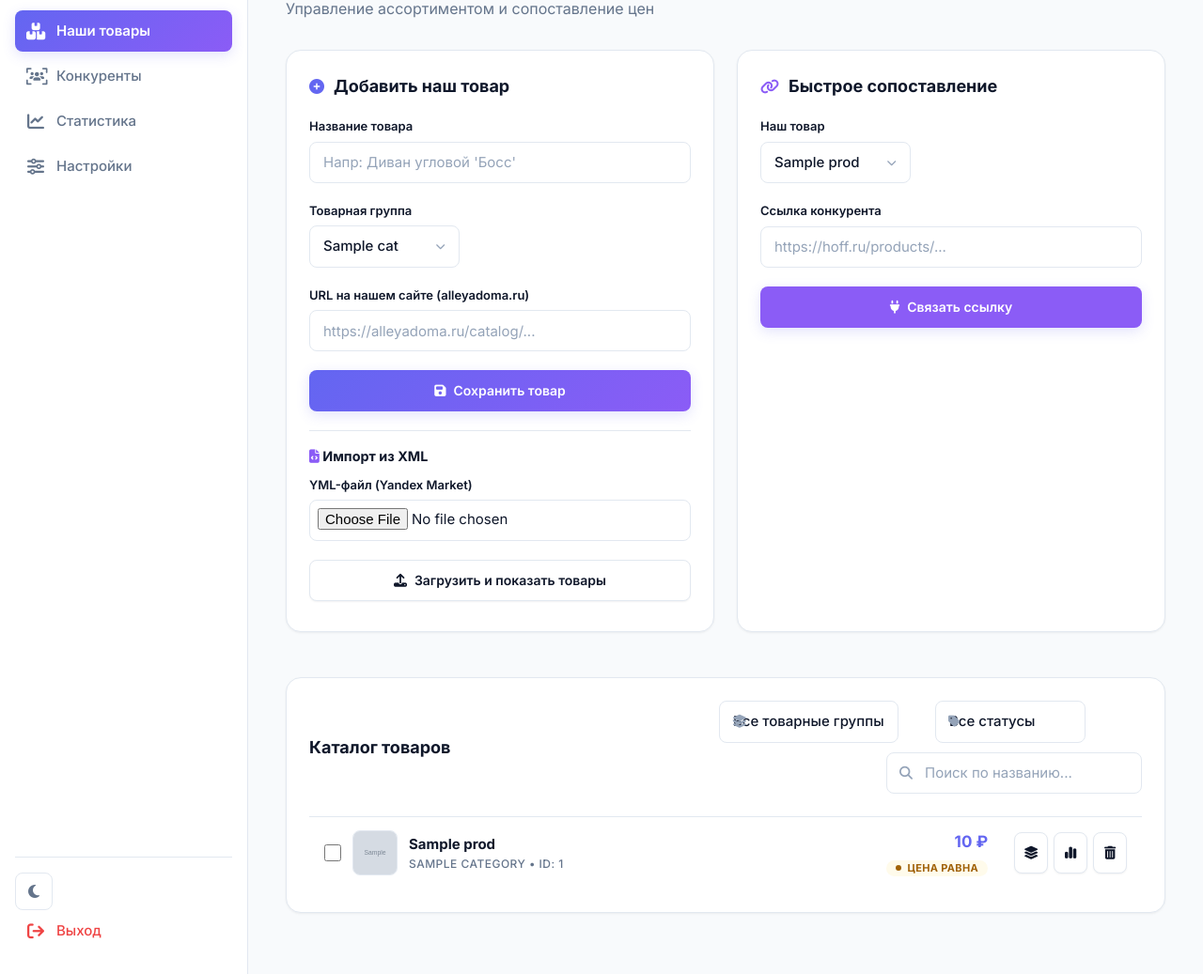
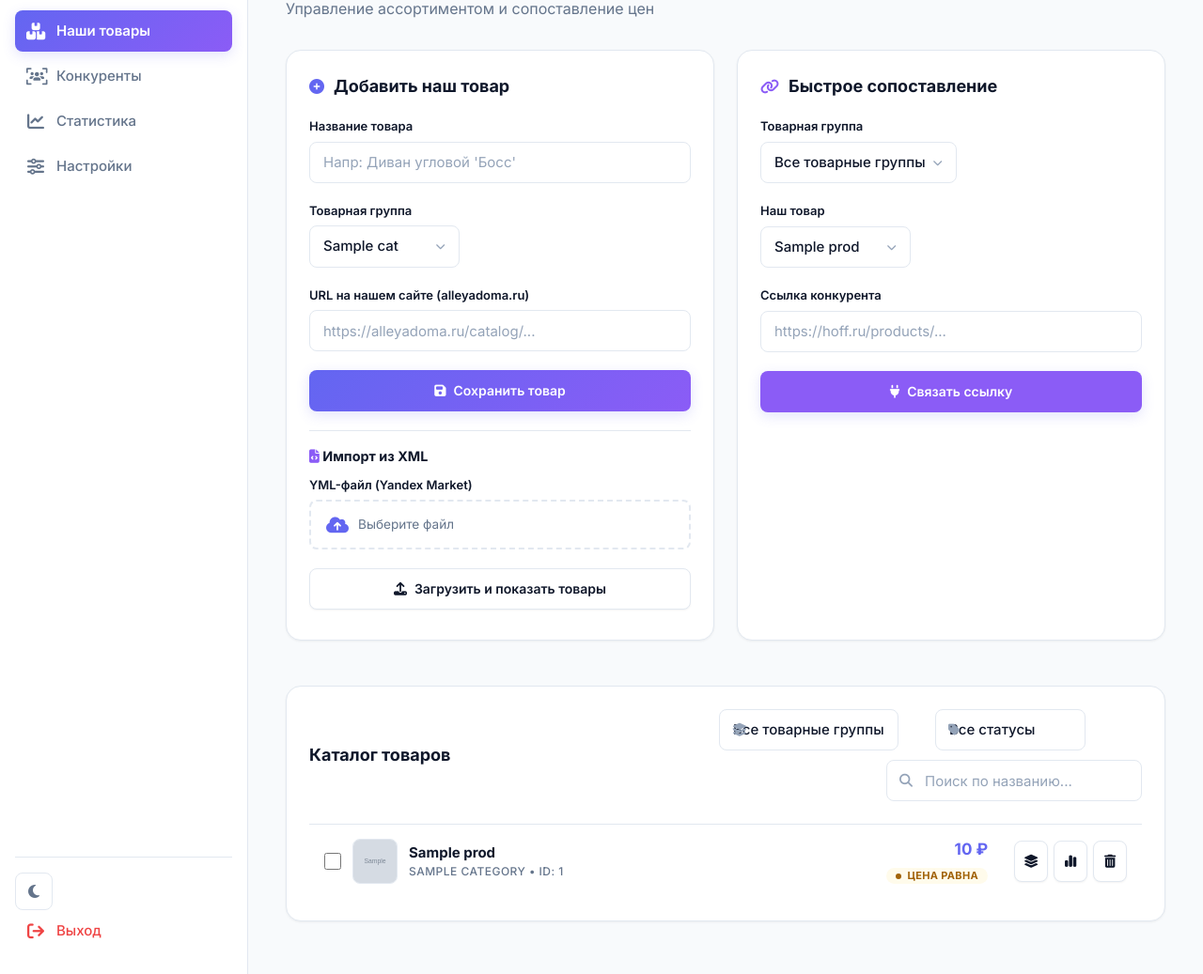
Before and after one commit to KhobotovViktor/pricemirror, a FastAPI app: template templates/admin.html in a window 1280 px wide. Shown: the part 75-1112 px from the top of the page at 94% size. Run offline with FastAPI, Linux system fonts and the light colour scheme; the template is opened without the code that fills it: most values are stand-ins (such as "Sample title", 1, 10 or a date in 2020); grey boxes marked "Sample" are stand-in pictures.

Commit message:
Add category filter and search to mapping form, restyle XML file input

```diff
--- a/static/app.js
+++ b/static/app.js
@@ -324,7 +324,17 @@ function _positionPanel(wrapper, trigger, panel) {
 function refreshCustomDropdown(selectEl) {
     const wrapper = selectEl._ddWrapper;
     if (!wrapper) return;
-    _renderDdOptions(selectEl, wrapper._ddOptList);
+    // Rebuild options, respecting disabled/hidden ones
+    const optList = wrapper._ddOptList;
+    optList.innerHTML = '';
+    Array.from(selectEl.options).forEach(o => {
+        if (o.disabled || o.style.display === 'none') return;
+        const div = document.createElement('div');
+        div.className = 'dd-option' + (o.selected ? ' selected' : '');
+        div.dataset.value = o.value;
+        div.textContent = o.textContent;
+        optList.appendChild(div);
+    });
     const currentOpt = selectEl.options[selectEl.selectedIndex];
     wrapper._ddTrigger.querySelector('.dd-label').textContent = currentOpt ? currentOpt.textContent : '';
 }
@@ -1932,6 +1942,41 @@ window.updateXmlSelectedCount = updateXmlSelectedCount;
 window.closeXmlImportModal = closeXmlImportModal;
 window.confirmXmlImport = confirmXmlImport;
 
+// --- Mapping Category Filter + Search ---
+
+function filterMappingProducts() {
+    const catId = document.getElementById('mappingCategoryFilter')?.value || 'all';
+    const sel = document.getElementById('productSelect');
+    if (!sel) return;
+
+    // Filter options in the hidden <select>
+    Array.from(sel.options).forEach(opt => {
+        const optCat = opt.getAttribute('data-category') || '';
+        const show = (catId === 'all' || optCat === catId);
+        opt.style.display = show ? '' : 'none';
+        opt.disabled = !show;
+    });
+
+    // Select first visible option
+    const firstVisible = Array.from(sel.options).find(o => !o.disabled);
+    if (firstVisible) sel.value = firstVisible.value;
+
+    // Refresh the custom dropdown
+    refreshCustomDropdown(sel);
+}
+
+function updateXmlFileName(input) {
+    const label = document.getElementById('xmlFileName');
+    if (label) {
+        label.textContent = input.files.length ? input.files[0].name : 'Выберите файл';
+        label.style.color = input.files.length ? 'var(--text-primary)' : '';
+        label.style.fontWeight = input.files.length ? '600' : '';
+    }
+}
+
+window.filterMappingProducts = filterMappingProducts;
+window.updateXmlFileName = updateXmlFileName;
+
 // --- Mobile Sidebar ---
 
 window.toggleMobileSidebar = () => {
--- a/static/style.css
+++ b/static/style.css
@@ -1112,6 +1112,25 @@ input[type="checkbox"] {
 ::-webkit-scrollbar-thumb:hover { background: var(--text-tertiary); }
 
 /* ================================================================
+   XML FILE INPUT
+   ================================================================ */
+.xml-file-input-wrapper {
+    display: flex;
+    align-items: center;
+    gap: 10px;
+    padding: 14px 16px;
+    border: 2px dashed var(--border);
+    border-radius: var(--radius-md);
+    cursor: pointer;
+    transition: border-color var(--transition-fast), background var(--transition-fast);
+    background: var(--bg-surface);
+}
+.xml-file-input-wrapper:hover {
+    border-color: var(--primary);
+    background: var(--primary-ghost);
+}
+
+/* ================================================================
    CUSTOM DROPDOWN COMPONENT
    Replaces native <select> with styled popup dropdowns
    ================================================================ */
--- a/templates/admin.html
+++ b/templates/admin.html
@@ -112,7 +112,11 @@
                                 </h3>
                                 <div class="form-group">
                                     <label class="form-label">YML-файл (Yandex Market)</label>
-                                    <input class="form-input" type="file" id="xmlFileInput" accept=".xml,.yml" style="padding:8px;">
+                                    <div class="xml-file-input-wrapper" onclick="document.getElementById('xmlFileInput').click()">
+                                        <i class="fa-solid fa-cloud-arrow-up" style="font-size:1.2rem;color:var(--primary);"></i>
+                                        <span id="xmlFileName" class="text-muted" style="font-size:0.85rem;">Выберите файл</span>
+                                    </div>
+                                    <input type="file" id="xmlFileInput" accept=".xml,.yml" style="display:none;" onchange="updateXmlFileName(this)">
                                 </div>
                                 <button onclick="handleXmlUpload()" class="btn btn-secondary w-full" id="xmlUploadBtn">
                                     <i class="fa-solid fa-upload"></i> Загрузить и показать товары
@@ -129,10 +133,19 @@
                             </h2>
                             <form id="mappingForm">
                                 <div class="form-group">
+                                    <label class="form-label">Товарная группа</label>
+                                    <select class="form-select" id="mappingCategoryFilter" onchange="filterMappingProducts()">
+                                        <option value="all">Все товарные группы</option>
+                                        {% for cat in categories %}
+                                        <option value="{{ cat.id }}">{{ cat.name }}</option>
+                                        {% endfor %}
+                                    </select>
+                                </div>
+                                <div class="form-group">
                                     <label class="form-label">Наш товар</label>
                                     <select class="form-select" id="productSelect" name="product_id" required>
                                         {% for prod in products %}
-                                        <option value="{{ prod.id }}">{{ prod.name }}</option>
+                                        <option value="{{ prod.id }}" data-category="{{ prod.category_id }}">{{ prod.name }}</option>
                                         {% endfor %}
                                     </select>
                                 </div>
```
